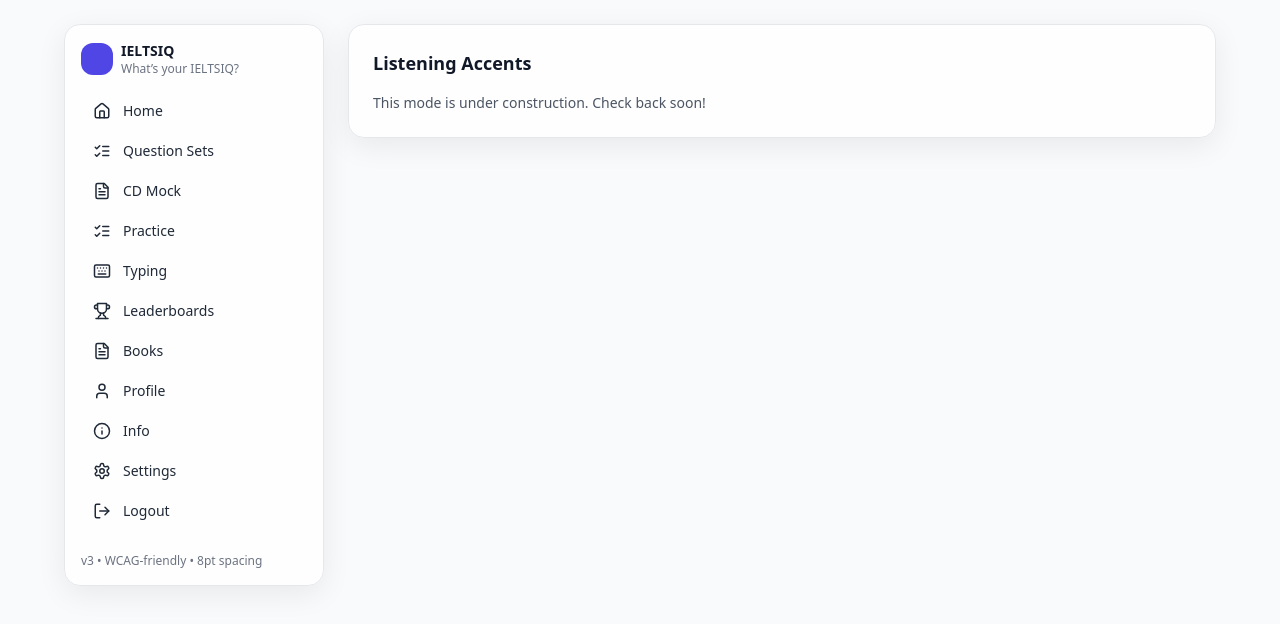
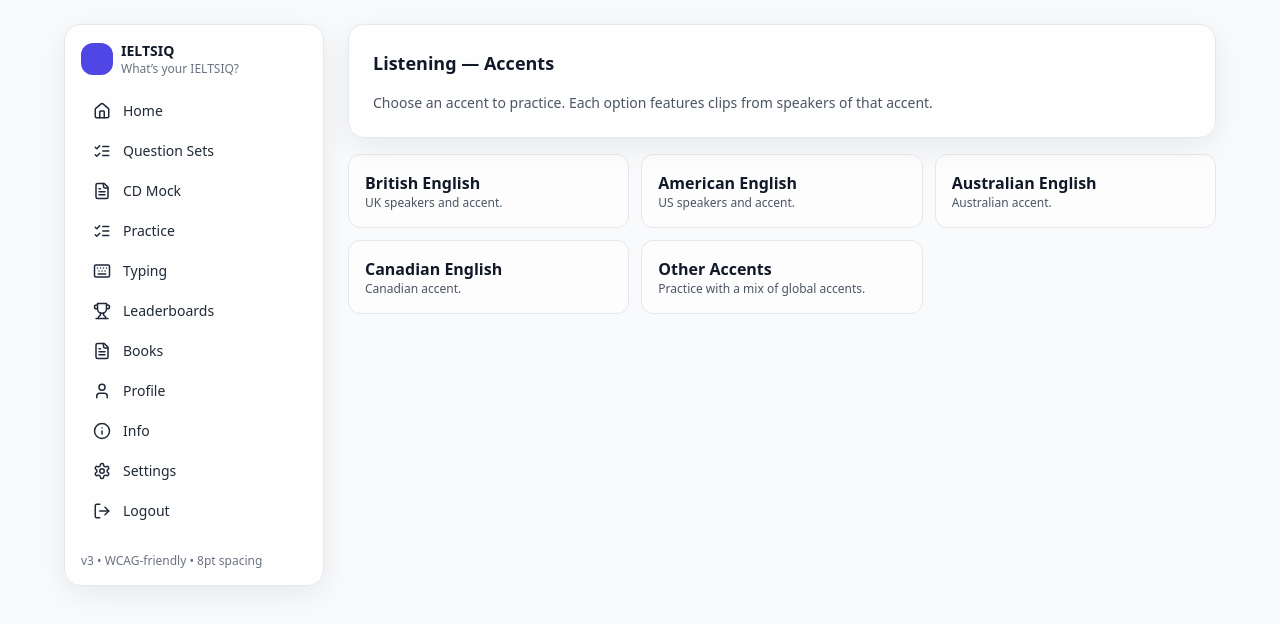
Before and after one commit to dostonjohn/IELTSIQ, a React (Vite) app: page /practice/listening/accents in a window 1280 px wide. Shown: the top 624 px of the page. Built offline with nearby package versions, Linux system fonts and the light colour scheme.

Commit message:
feat: add accents selection UI

```diff
--- a/src/App.jsx
+++ b/src/App.jsx
@@ -16,6 +16,7 @@
 import ListeningMenu from './pages/practice/listening';
 import ListeningTruly from './pages/practice/listening-truly';
 import ListeningContext from './pages/practice/listening-context';
+import ListeningAccents from './pages/practice/listening-accents';
 import PracticeReading from './pages/practice/reading';
 import PracticeWriting from './pages/practice/writing';
 import PracticeSpeaking from './pages/practice/speaking';
@@ -32,7 +33,7 @@
       <Route path="/practice/listening" element={<ListeningMenu />} />
       <Route path="/practice/listening/truly" element={<ListeningTruly />} />
       <Route path="/practice/listening/context" element={<ListeningContext />} />
-      <Route path="/practice/listening/accents" element={<ComingSoon title="Listening Accents" />} />
+      <Route path="/practice/listening/accents" element={<ListeningAccents />} />
       <Route path="/practice/listening/speed" element={<ComingSoon title="Listening Speed" />} />
       <Route path="/practice/listening/multitasking" element={<ComingSoon title="Listening Multitasking" />} />
       <Route path="/practice/listening/spelling" element={<ComingSoon title="Listening Spelling" />} />
--- /dev/null
+++ b/src/pages/practice/listening-accents.jsx
@@ -0,0 +1,34 @@
+import React from 'react';
+import Card from '../../components/Card';
+
+const ACCENTS = [
+  { id: 'uk', label: 'British English', description: 'UK speakers and accent.' },
+  { id: 'us', label: 'American English', description: 'US speakers and accent.' },
+  { id: 'au', label: 'Australian English', description: 'Australian accent.' },
+  { id: 'ca', label: 'Canadian English', description: 'Canadian accent.' },
+  { id: 'others', label: 'Other Accents', description: 'Practice with a mix of global accents.' },
+];
+
+export default function ListeningAccents() {
+  return (
+    <div className="space-y-4">
+      <Card title="Listening — Accents">
+        <p className="text-sm text-gray-600 dark:text-gray-300">
+          Choose an accent to practice. Each option features clips from speakers of that accent.
+        </p>
+      </Card>
+      <div className="grid sm:grid-cols-2 lg:grid-cols-3 gap-3">
+        {ACCENTS.map((accent) => (
+          <button
+            key={accent.id}
+            type="button"
+            className="text-left rounded-xl border border-gray-200 dark:border-white/10 p-4 bg-white/70 dark:bg-white/5 hover:bg-black/5 dark:hover:bg-white/10"
+          >
+            <div className="font-semibold">{accent.label}</div>
+            <div className="text-xs text-gray-600 dark:text-gray-300">{accent.description}</div>
+          </button>
+        ))}
+      </div>
+    </div>
+  );
+}
```
